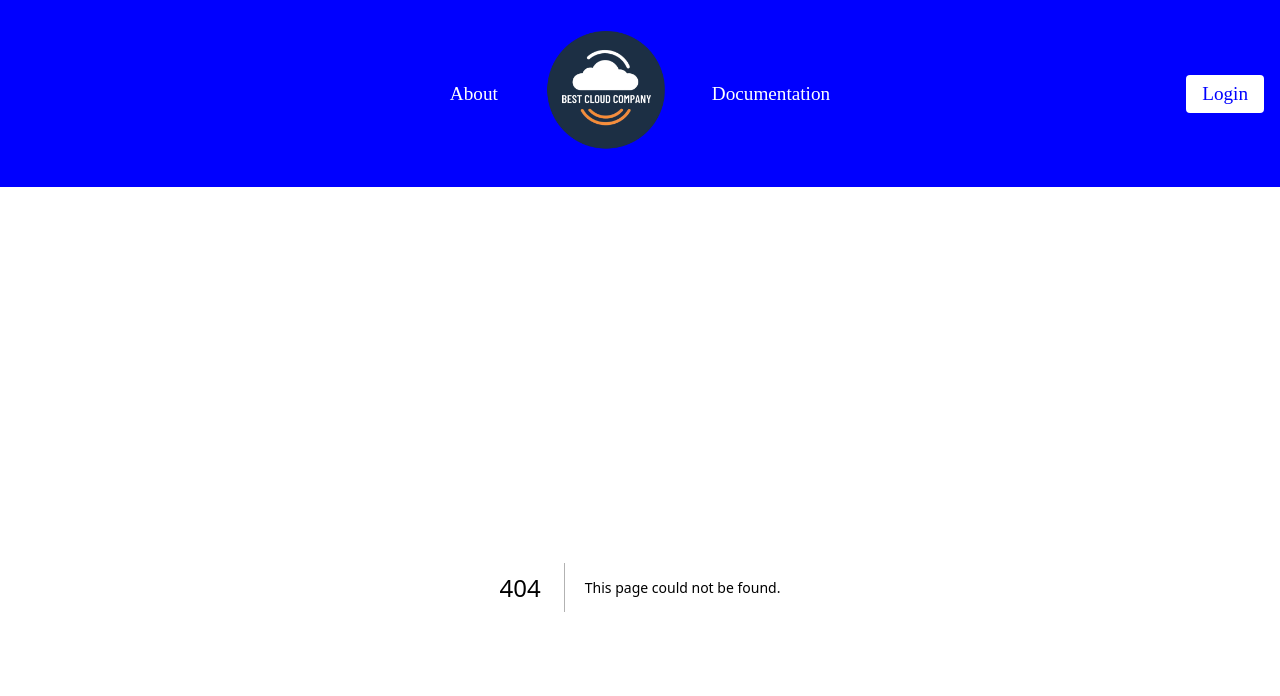
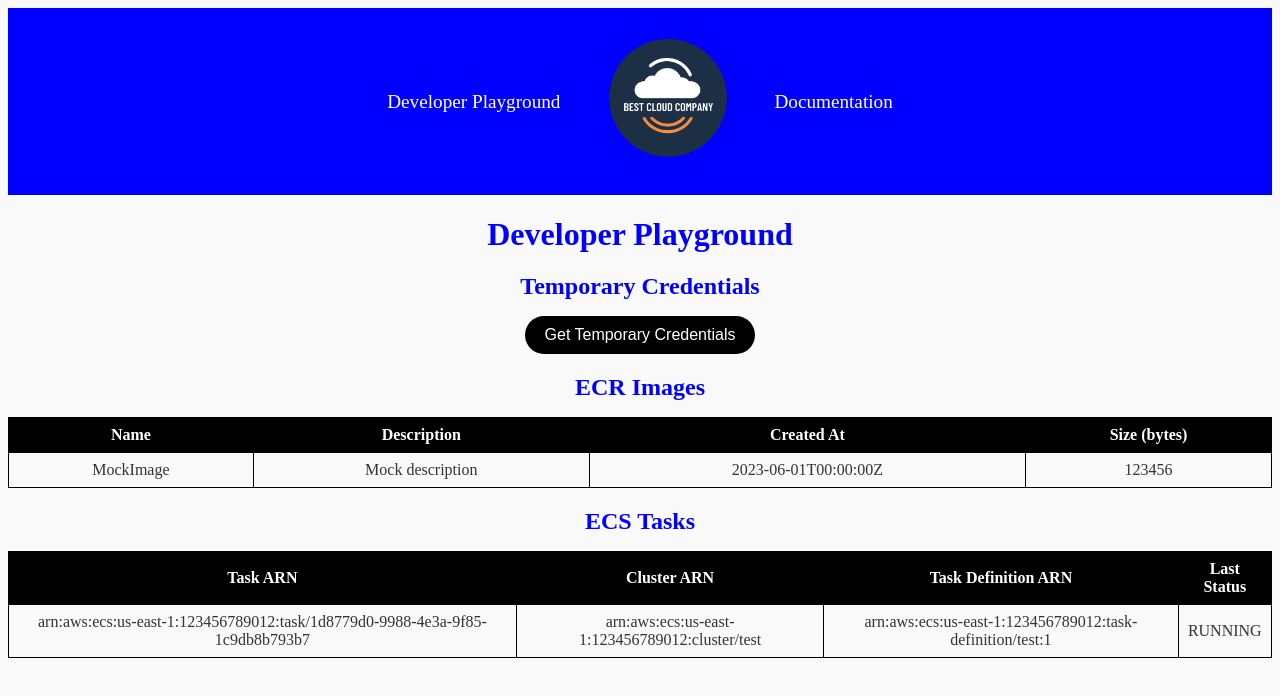
Before and after one commit to tryhackme/aws-end-to-end-acc-compromise, a Next.js app: page /playground in a window 1280 px wide. Before the commit this address had no page. Shown: the top 696 px of the page. Built offline with nearby package versions, Linux system fonts and the light colour scheme.

Commit message:
updated added playground page, credential retrieval mockup code, etc.

```diff
--- a/package.json
+++ b/package.json
@@ -15,6 +15,7 @@
     "@types/react-dom": "18.2.4",
     "amazon-cognito-identity-js": "^6.2.0",
     "autoprefixer": "10.4.14",
+    "aws-amplify": "^5.2.4",
     "aws-sdk": "^2.1388.0",
     "eslint": "8.41.0",
     "eslint-config-next": "13.4.4",
--- a/src/components/Header.tsx
+++ b/src/components/Header.tsx
@@ -8,9 +8,16 @@ const Header = () => {
   return (
     <header className="header">
       <div className="nav-block">
-        <Link href="/about" passHref legacyBehavior>
-          <a>About</a>
-        </Link>
+        {isAuthenticated && (
+          <Link href="/about" passHref legacyBehavior>
+            <a>About Us</a>
+          </Link>
+        )}
+        {!isAuthenticated && (
+          <Link href="/playground" passHref legacyBehavior>
+            <a>Developer Playground</a>
+          </Link>
+        )}
       </div>
       <div className="logo">
         <Link href="/" passHref legacyBehavior>
@@ -24,15 +31,6 @@ const Header = () => {
           <a>Documentation</a>
         </Link>
       </div>
-      <div className="header-buttons">
-        {!isAuthenticated && (
-          <>
-            <Link href="/login" passHref legacyBehavior>
-              <a className="button">Login</a>
-            </Link>
-          </>
-        )}
-      </div>
 
       <style jsx>{`
         .header {
@@ -44,37 +42,19 @@ const Header = () => {
         }
 
         .nav-block {
-          margin: 0 2rem; // Added horizontal margin to space the links
+          margin: 0 2rem;
         }
 
         .logo {
           display: flex;
           justify-content: center;
-          align-items: center; // Centers the logo vertically
+          align-items: center;
         }
 
         a {
           font-size: 1.2rem;
           color: white;
           text-decoration: none;
-        }
-
-        .header-buttons {
-          display: flex;
-          align-items: center;
-          position: absolute;
-          right: 1rem;
-        }
-
-        .header-buttons a.button {
-          display: inline-block;
-          padding: 0.5rem 1rem;
-          background-color: white;
-          color: blue;
-          border: none;
-          border-radius: 4px;
-          text-decoration: none;
-          margin-left: 1rem;
         }
 
         .logo img {
--- /dev/null
+++ b/src/components/Popup.tsx
@@ -0,0 +1,19 @@
+import React from 'react';
+import styles from '../styles/Popup.module.css';
+
+const Popup = ({ children, isOpen, onClose }) => {
+  if (!isOpen) {
+    return null;
+  }
+
+  return (
+    <div className={styles['popup-overlay']}>
+      <div className={styles['popup-content']}>
+        {children}
+        <button className={styles['close-button']} onClick={onClose}>Close</button>
+      </div>
+    </div>
+  );
+};
+
+export default Popup;
--- /dev/null
+++ b/src/pages/playground.tsx
@@ -0,0 +1,145 @@
+import { useSelector } from 'react-redux';
+import { RootState } from '../redux/store';
+import { useState } from 'react';
+import Popup from '../components/Popup';
+
+const Playground = () => {
+  const isAuthenticated = useSelector((state: RootState) => state.usersSlice.isAuthenticated);
+  const [stsCredentials, setStsCredentials] = useState(null);
+  const [isPopupVisible, setPopupVisible] = useState(false);
+
+  const ecrImages = [
+    {
+      name: "MockImage",
+      description: "Mock description",
+      createdAt: "2023-06-01T00:00:00Z",
+      sizeInBytes: 123456,
+    },
+  ];
+
+  const ecsTasks = [
+    {
+      taskArn: "arn:aws:ecs:us-east-1:123456789012:task/1d8779d0-9988-4e3a-9f85-1c9db8b793b7",
+      clusterArn: "arn:aws:ecs:us-east-1:123456789012:cluster/test",
+      taskDefinitionArn: "arn:aws:ecs:us-east-1:123456789012:task-definition/test:1",
+      lastStatus: "RUNNING",
+    },
+  ];
+
+  const cellStyle = {
+    border: '1px solid black',
+    textAlign: 'center',
+    verticalAlign: 'middle',
+    padding: '0.5rem',
+  };
+
+  const headerCellStyle = {
+    ...cellStyle,
+    backgroundColor: 'black',
+    color: 'white',
+  };
+
+  const headingStyle = {
+    color: 'blue',
+    textAlign: 'center',
+    marginBottom: '1rem',
+  };
+
+  const getTemporaryCredentials = async () => {
+    if (!isAuthenticated) {
+      setStsCredentials({
+        accessKeyId: 'Not Authenticated',
+        secretAccessKey: 'Not Authenticated',
+        sessionToken: 'Not Authenticated',
+      });
+      setPopupVisible(true);
+      return;
+    }
+
+    try {
+      const response = await fetch('/tokens', {
+        method: 'POST',
+        headers: {
+          'Content-Type': 'application/json',
+          Authorization: `Bearer ${identityToken}`,
+        },
+      });
+
+      if (!response.ok) {
+        throw new Error('Failed to retrieve temporary credentials');
+      }
+
+      const data = await response.json();
+      setStsCredentials(data);
+      setPopupVisible(true);
+    } catch (error) {
+      console.error(error);
+    }
+  };
+
+  const closePopup = () => {
+    setPopupVisible(false);
+  };
+
+  return (
+    <div>
+      <h1 style={headingStyle}>Developer Playground</h1>
+
+      <div>
+        <h2 style={headingStyle}>Temporary Credentials</h2>
+        <button className="buttonStyle" onClick={getTemporaryCredentials}>Get Temporary Credentials</button>
+        <Popup isOpen={isPopupVisible} onClose={closePopup}>
+          <p><strong>AWS Access Key ID:</strong> {stsCredentials?.accessKeyId || 'Not Authenticated'}</p>
+          <p><strong>AWS Secret Access Key:</strong> {stsCredentials?.secretAccessKey || 'Not Authenticated'}</p>
+          <p><strong>AWS Session Token:</strong> {stsCredentials?.sessionToken || 'Not Authenticated'}</p>
+        </Popup>
+      </div>
+
+      <h2 style={headingStyle}>ECR Images</h2>
+      <table style={{ width: '100%', marginBottom: '1rem', borderCollapse: 'collapse' }}>
+        <thead>
+          <tr>
+            <th style={headerCellStyle}>Name</th>
+            <th style={headerCellStyle}>Description</th>
+            <th style={headerCellStyle}>Created At</th>
+            <th style={headerCellStyle}>Size (bytes)</th>
+          </tr>
+        </thead>
+        <tbody>
+          {ecrImages.map((image) => (
+            <tr key={image.name}>
+              <td style={cellStyle}>{image.name}</td>
+              <td style={cellStyle}>{image.description}</td>
+              <td style={cellStyle}>{image.createdAt}</td>
+              <td style={cellStyle}>{image.sizeInBytes}</td>
+            </tr>
+          ))}
+        </tbody>
+      </table>
+
+      <h2 style={headingStyle}>ECS Tasks</h2>
+      <table style={{ width: '100%', marginBottom: '1rem', borderCollapse: 'collapse' }}>
+        <thead>
+          <tr>
+            <th style={headerCellStyle}>Task ARN</th>
+            <th style={headerCellStyle}>Cluster ARN</th>
+            <th style={headerCellStyle}>Task Definition ARN</th>
+            <th style={headerCellStyle}>Last Status</th>
+          </tr>
+        </thead>
+        <tbody>
+          {ecsTasks.map((task) => (
+            <tr key={task.taskArn}>
+              <td style={cellStyle}>{task.taskArn}</td>
+              <td style={cellStyle}>{task.clusterArn}</td>
+              <td style={cellStyle}>{task.taskDefinitionArn}</td>
+              <td style={cellStyle}>{task.lastStatus}</td>
+            </tr>
+          ))}
+        </tbody>
+      </table>
+    </div>
+  );
+};
+
+export default Playground;
--- /dev/null
+++ b/src/styles/Popup.module.css
@@ -0,0 +1,30 @@
+.popup-overlay {
+  position: fixed;
+  top: 0;
+  left: 0;
+  right: 0;
+  bottom: 0;
+  background-color: rgba(0, 0, 0, 0.5);
+  display: flex;
+  justify-content: center;
+  align-items: center;
+}
+
+.popup-content {
+  background-color: white;
+  padding: 20px;
+  border-radius: 10px;
+  max-width: 500px;
+  max-height: 500px;
+  overflow: auto;
+  display: flex;
+  flex-direction: column;
+  justify-content: center;
+  align-items: center;
+}
+
+.close-button {
+  background-color: blue;
+  color: white;
+  margin-top: 20px;
+}
--- a/src/styles/globals.css
+++ b/src/styles/globals.css
@@ -27,3 +27,15 @@ body {
   color: #0070f3;
   text-decoration: none;
 }
+
+.buttonStyle {
+  background-color: black;
+  color: white;
+  padding: 10px 20px; /* adjust as needed */
+  font-size: 16px; /* adjust as needed */
+  border-radius: 20px; /* adjust as needed */
+  border: none;
+  cursor: pointer;
+  display: block;
+  margin: auto;
+}
```
Also changed, not shown: src/pages/index.tsx (+44 -1 lines), 1 other file (tests, documents, lock files or other folders).
